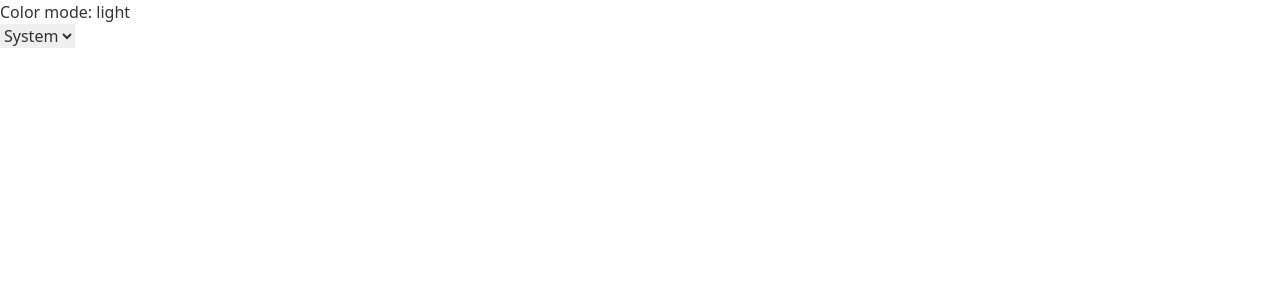
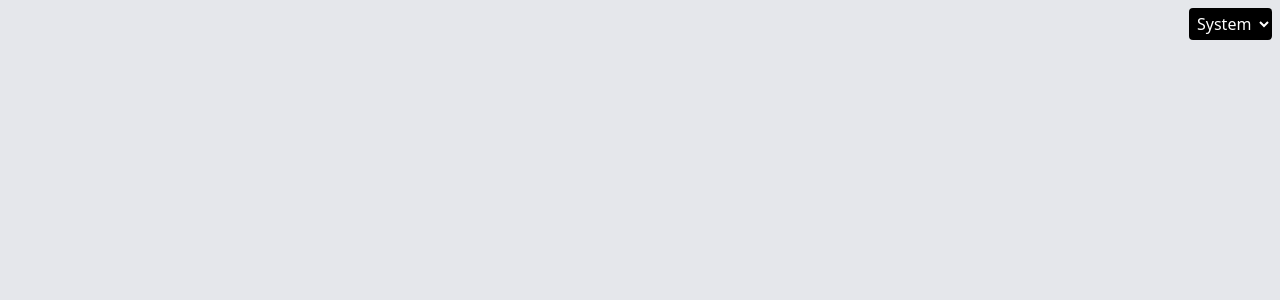
Before and after one commit to staaph/nuxt3-tailwind-starter, a Nuxt app: page / in a window 1280 px wide. Shown: the top 300 px of the page. Built offline with nearby package versions, Linux system fonts and the light colour scheme.

Commit message:
add layout

```diff
--- a/app.vue
+++ b/app.vue
@@ -1,5 +1,5 @@
 <template>
-  <div>
+  <NuxtLayout name="layout">
     <NuxtPage />
-  </div>
+  </NuxtLayout>
 </template>
--- a/assets/tailwind.css
+++ b/assets/tailwind.css
@@ -0,0 +1,7 @@
+@tailwind base;
+@tailwind components;
+@tailwind utilities;
+
+body {
+  @apply bg-gray-200 dark:bg-gray-900;
+}
--- /dev/null
+++ b/components/Navbar.vue
@@ -0,0 +1,20 @@
+<template>
+  <main class="flex p-2">
+    <section class="flex justify-end w-full">
+      <select
+        v-model="$colorMode.preference"
+        class="bg-black text-white rounded p-1"
+      >
+        <option value="system">System</option>
+        <option value="light">Light</option>
+        <option value="dark">Dark</option>
+      </select>
+    </section>
+  </main>
+</template>
+
+<script setup>
+useColorMode();
+</script>
+
+<style></style>
--- /dev/null
+++ b/layouts/layout.vue
@@ -0,0 +1,6 @@
+<template>
+  <main>
+    <Navbar />
+    <slot />
+  </main>
+</template>
--- a/nuxt.config.ts
+++ b/nuxt.config.ts
@@ -1,6 +1,8 @@
-import { defineNuxtConfig } from 'nuxt'
+import { defineNuxtConfig } from 'nuxt';
 
 // https://v3.nuxtjs.org/api/configuration/nuxt.config
 export default defineNuxtConfig({
-  modules: ['@nuxtjs/tailwindcss', '@nuxtjs/color-mode']
+  css: ['~/assets/tailwind.css'],
+  modules: ['@nuxtjs/tailwindcss', '@nuxtjs/color-mode'],
+  colorMode: { classSuffix: '' }
 })
--- a/pages/index.vue
+++ /dev/null
@@ -1,30 +0,0 @@
-<template>
-  <div>
-    <h1>Color mode: {{ $colorMode.value }}</h1>
-    <select v-model="$colorMode.preference">
-      <option value="system">System</option>
-      <option value="light">Light</option>
-      <option value="dark">Dark</option>
-      <option value="sepia">Sepia</option>
-    </select>
-  </div>
-</template>
-
-<script setup>
-const colorMode = useColorMode();
-</script>
-
-<style>
-body {
-  background-color: #fff;
-  color: rgba(0, 0, 0, 0.8);
-}
-.dark-mode body {
-  background-color: #091a28;
-  color: #ebf4f1;
-}
-.sepia-mode body {
-  background-color: #f1e7d0;
-  color: #433422;
-}
-</style>
--- a/tailwind.config.js
+++ b/tailwind.config.js
@@ -2,7 +2,8 @@
 module.exports = {
   content: [],
   theme: {
-    extend: {},
+    extend: {}
   },
-  plugins: [],
+  darkMode: 'class',
+  plugins: []
 }
```
